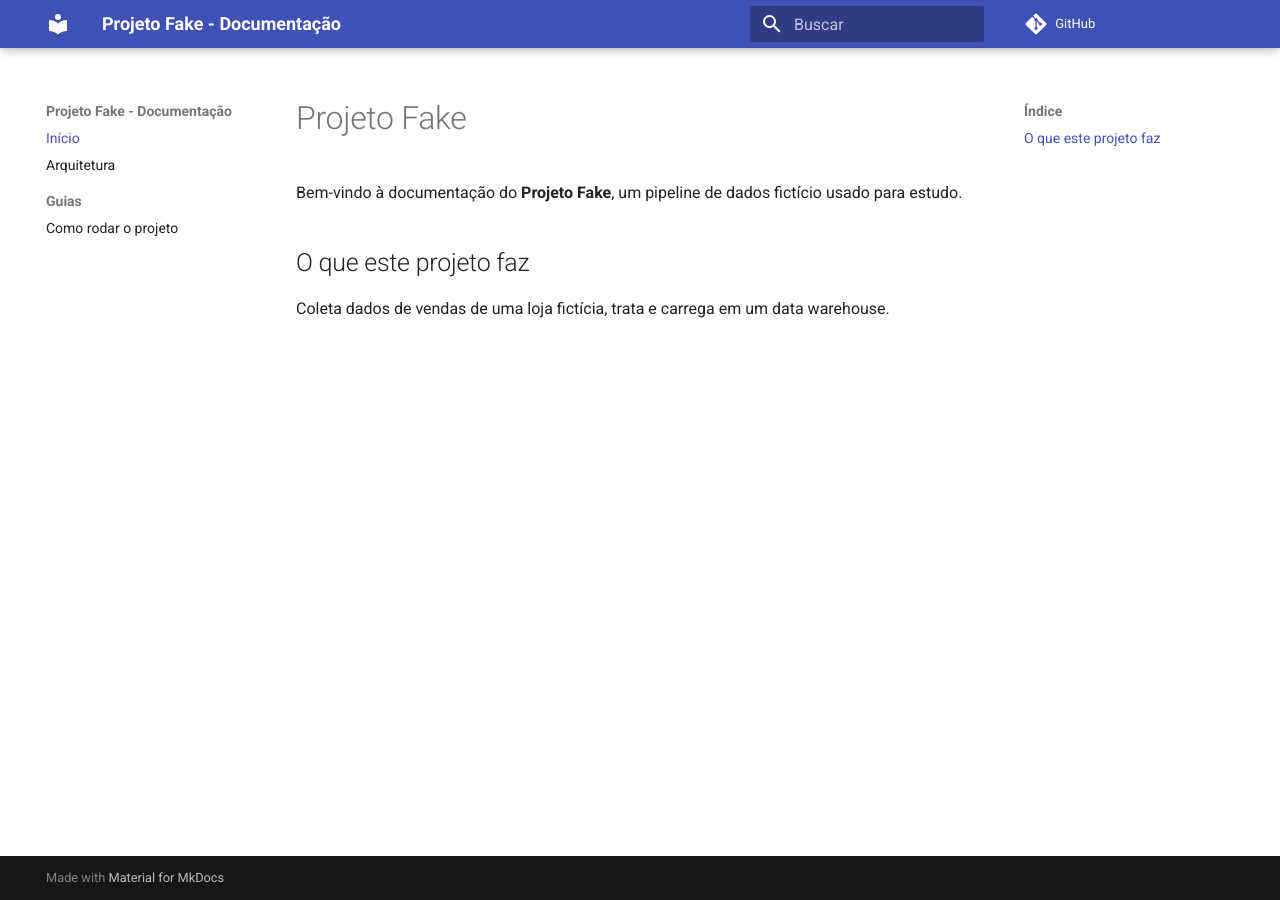
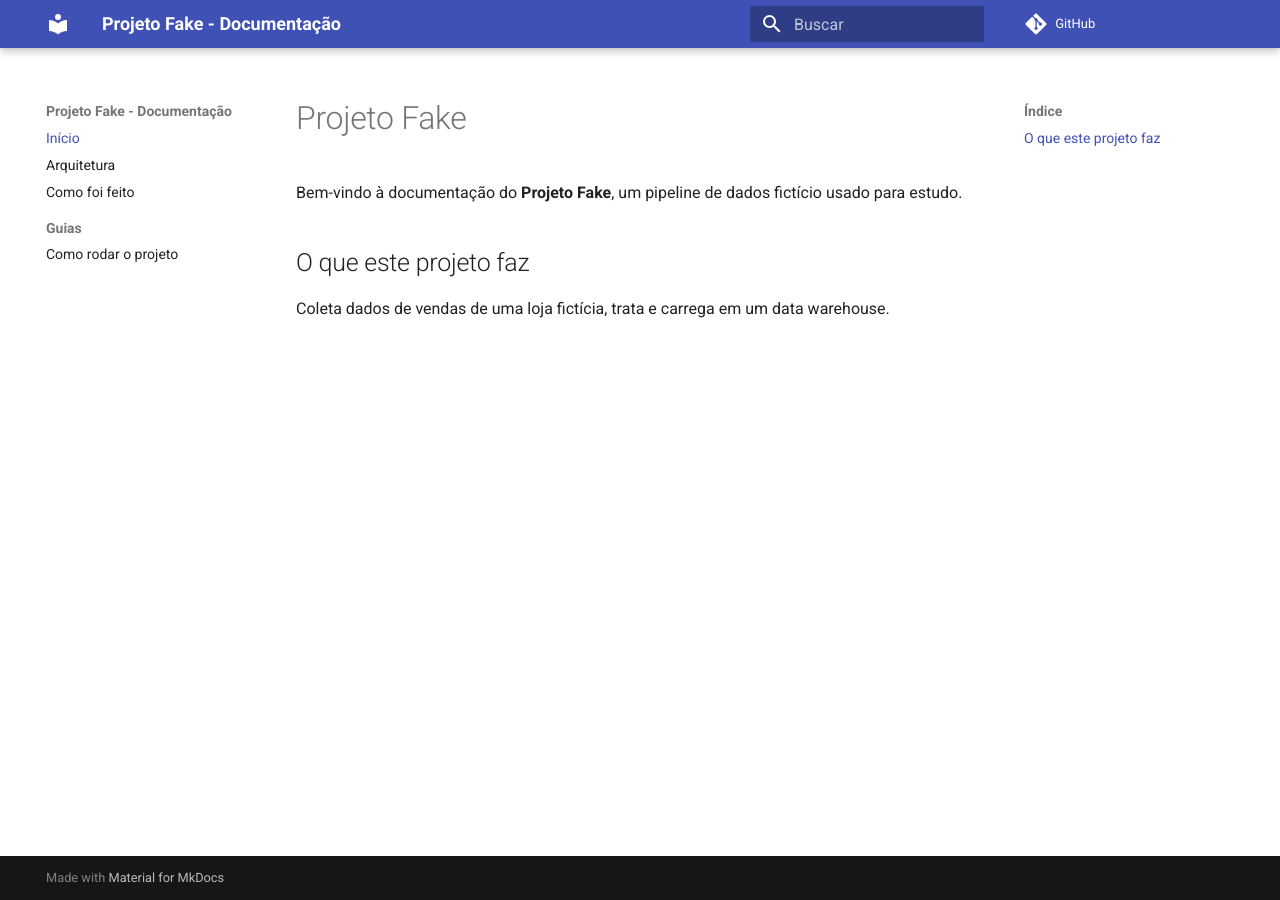
Before and after one commit to LipudaFT/docs-projeto-fake, an MkDocs documentation site: the page built from docs/index.md, in a window 1280 px wide. Built offline with MkDocs 1.6.1 and Material for MkDocs 9.7.7, drawn with Linux system fonts in a browser that asks for light colours; comment, search, counter and statistics services are not loaded.

Commit message:
Adiciona página 'Como foi feito' à documentação

```diff
--- a/mkdocs.yml
+++ b/mkdocs.yml
@@ -14,5 +14,6 @@
 nav:
   - Início: index.md
   - Arquitetura: arquitetura.md
+  - Como foi feito: como-foi-feito.md
   - Guias:
       - Como rodar o projeto: guias/como-rodar.md
```
Also changed, not shown: docs/como-foi-feito.md (added, +1 -0 lines).
